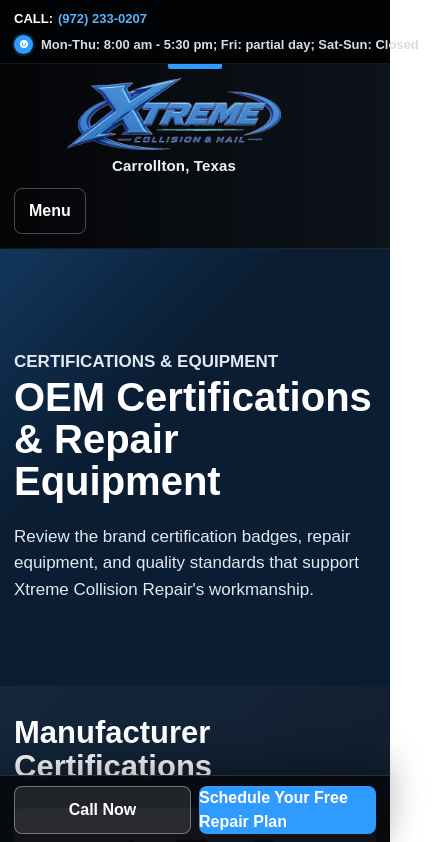
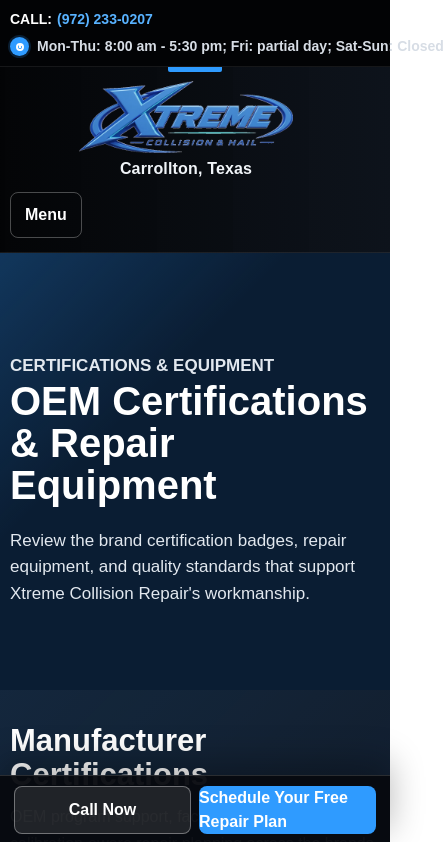
Before and after one commit to Clay7002/xtreme-site, a Next.js app: page /certifications in a window 390 px wide. Shown: the top 842 px of the page, 444 px wide, since content can reach past the window. Built offline with nearby package versions, Linux system fonts and the light colour scheme.

Commit message:
Sharpen logo rendering and trim gallery links

```diff
--- a/app/components.tsx
+++ b/app/components.tsx
@@ -142,8 +142,9 @@
             alt="Xtreme Collision & Hail"
             width={768}
             height={250}
+            sizes="(max-width: 760px) 190px, 270px"
             priority
-            unoptimized
+            quality={100}
           />
           <span className="brand-copy">
             <small>{siteInfo.city}, {siteInfo.region}</small>
@@ -168,7 +169,6 @@
             <div className="dropdown-menu">
               <Link href="/certifications">OEM Certifications</Link>
               <Link href="/our-facility">Shop Equipment</Link>
-              <Link href="/gallery">Work Gallery</Link>
             </div>
           </div>
           <Link href="/contact">Concierge Pick Up & Delivery</Link>
@@ -222,7 +222,8 @@
               alt="Xtreme Collision & Hail"
               width={768}
               height={250}
-              unoptimized
+              sizes="160px"
+              quality={100}
             />
             <span>
               <strong>{siteInfo.name}</strong>
@@ -365,6 +366,7 @@
     <section className="certification-strip" aria-label="OEM certification logos">
       <div className="container certification-heading">
         <h2>Manufacturer Certifications</h2>
+        <p>OEM program support, factory repair guidance, and calibration-aware repair planning across the brands we work on most.</p>
       </div>
       <div className="container certification-row">
         {certificationLogos.map((logo) => (
@@ -886,6 +888,7 @@
   return (
     <section className="section reviews-section" id="reviews">
       <div className="container">
+        <div className="reviews-block">
           <div className="review-summary">
             <p className="eyebrow">Featured Google reviews</p>
             <h2>What real customers say</h2>
@@ -909,6 +912,7 @@
                 <p>{review.context}</p>
               </article>
             ))}
+          </div>
         </div>
       </div>
     </section>
--- a/app/globals.css
+++ b/app/globals.css
@@ -61,7 +61,7 @@
 }
 
 .container {
-  width: min(1120px, calc(100% - 40px));
+  width: min(1280px, calc(100% - 24px));
   margin: 0 auto;
 }
 
@@ -74,17 +74,17 @@
 
 .top-contact-inner {
   display: flex;
-  min-height: 36px;
+  min-height: 40px;
   align-items: center;
   justify-content: space-between;
-  gap: 24px;
+  gap: 18px;
 }
 
 .top-contact-links {
   display: flex;
   flex-wrap: wrap;
   align-items: center;
-  gap: 28px;
+  gap: 22px;
 }
 
 .top-contact-item {
@@ -92,6 +92,7 @@
   align-items: center;
   gap: 8px;
   color: #d7dde5;
+  font-size: 14px;
   font-weight: 700;
   white-space: nowrap;
 }
@@ -207,21 +208,21 @@
 
 .header-inner {
   display: flex;
-  min-height: 118px;
+  min-height: 128px;
   align-items: center;
   justify-content: space-between;
-  gap: 28px;
+  gap: 22px;
 }
 
 .brand {
   display: inline-flex;
-  min-width: 286px;
+  min-width: 310px;
   align-items: center;
   gap: 12px;
 }
 
 .site-header .brand {
-  min-width: 320px;
+  min-width: 352px;
   flex-direction: column;
   align-items: center;
   gap: 6px;
@@ -233,12 +234,14 @@
   height: auto;
   flex: 0 0 auto;
   border-radius: 6px;
+  image-rendering: -webkit-optimize-contrast;
+  image-rendering: crisp-edges;
   object-fit: contain;
 }
 
 .site-header .brand-logo {
-  width: clamp(210px, 18vw, 290px);
-  max-height: 88px;
+  width: clamp(230px, 19vw, 320px);
+  max-height: 96px;
   border-radius: 0;
 }
 
@@ -284,7 +287,7 @@
 
 .site-header .brand small {
   color: #f0f4f8;
-  font-size: 15px;
+  font-size: 16px;
   font-weight: 800;
   letter-spacing: 0.01em;
   line-height: 1.05;
@@ -295,7 +298,7 @@
   flex: 1;
   align-items: center;
   justify-content: flex-end;
-  gap: clamp(18px, 2vw, 34px);
+  gap: clamp(16px, 1.8vw, 38px);
   color: #e5ebf1;
   font-size: 15px;
 }
@@ -404,9 +407,9 @@
 }
 
 .header-cta .button {
-  min-height: 44px;
+  min-height: 48px;
   border-radius: 3px;
-  padding: 14px 26px;
+  padding: 14px 28px;
   font-size: 13px;
   letter-spacing: 0.02em;
   text-transform: uppercase;
@@ -549,15 +552,15 @@
   z-index: 2;
   display: flex;
   min-height: 560px;
-  max-width: 1120px;
+  max-width: 1280px;
   flex-direction: column;
   justify-content: center;
-  padding: 64px 0;
+  padding: 72px 0;
 }
 
 .hero-content h1,
 .inner-hero h1 {
-  max-width: 720px;
+  max-width: 900px;
   margin: 0;
   font-size: 58px;
   font-weight: 900;
@@ -566,7 +569,7 @@
 
 .hero-subheadline,
 .inner-hero p {
-  max-width: 650px;
+  max-width: 760px;
   margin: 22px 0 0;
   color: #e2e8ef;
   font-size: 20px;
@@ -574,7 +577,7 @@
 }
 
 .hero-service-area {
-  max-width: 660px;
+  max-width: 760px;
   margin: 10px 0 0;
   color: #f5f8fb;
   font-size: 16px;
@@ -595,8 +598,8 @@
 .review-actions {
   display: flex;
   flex-wrap: wrap;
-  gap: 12px;
-  margin-top: 30px;
+  gap: 14px;
+  margin-top: 28px;
 }
 
 .hero-action-note,
@@ -618,8 +621,8 @@
 .hero-meta {
   display: flex;
   flex-wrap: wrap;
-  gap: 10px;
-  margin-top: 32px;
+  gap: 12px;
+  margin-top: 28px;
 }
 
 .hero-meta span {
@@ -635,8 +638,8 @@
   display: flex;
   flex-wrap: wrap;
   align-items: center;
-  gap: 10px 12px;
-  margin-top: 18px;
+  gap: 12px 14px;
+  margin-top: 16px;
 }
 
 .hero-review-badge {
@@ -880,14 +883,13 @@
 
 .certification-heading {
   display: grid;
-  grid-template-columns: 1fr;
-  gap: 12px;
+  grid-template-columns: minmax(0, 1.1fr) minmax(280px, 0.9fr);
+  gap: 28px;
   align-items: end;
-  padding: 30px 0 24px;
+  padding: 34px 0 22px;
 }
 
 .certification-heading h2 {
-  max-width: 760px;
   margin: 0;
   color: var(--white);
   font-size: 30px;
@@ -898,22 +900,23 @@
 .certification-heading > p {
   margin: 0;
   color: #c7d2dd;
+  max-width: 560px;
   line-height: 1.65;
 }
 
 .certification-row {
   display: grid;
-  grid-template-columns: repeat(7, 1fr);
-  gap: 12px;
+  grid-template-columns: repeat(7, minmax(0, 1fr));
+  gap: 10px;
   padding: 0 0 34px;
 }
 
 .certification-logo-card {
   display: grid;
-  min-height: 126px;
+  min-height: 138px;
   align-content: center;
   justify-items: center;
-  gap: 12px;
+  gap: 10px;
   overflow: hidden;
   border: 1px solid rgba(201, 209, 219, 0.56);
   border-radius: 8px;
@@ -932,8 +935,8 @@
 .certification-logo-card img {
   display: block;
   width: 100%;
-  max-width: 156px;
-  max-height: 68px;
+  max-width: 172px;
+  max-height: 76px;
   object-fit: contain;
 }
 
@@ -984,7 +987,7 @@
 }
 
 .section {
-  padding: 86px 0;
+  padding: 72px 0;
   background: var(--white);
 }
 
@@ -1004,8 +1007,8 @@
 }
 
 .section-intro {
-  max-width: 760px;
-  margin-bottom: 34px;
+  max-width: 920px;
+  margin-bottom: 28px;
 }
 
 .section-intro-center {
@@ -1052,7 +1055,7 @@
 .location-layout {
   display: grid;
   grid-template-columns: 0.92fr 1.08fr;
-  gap: 48px;
+  gap: 60px;
   align-items: center;
 }
 
@@ -1255,7 +1258,7 @@
   display: grid;
   grid-template-columns: 1.05fr 0.95fr;
   align-items: center;
-  gap: 46px;
+  gap: 60px;
 }
 
 .split-section-light {
@@ -1478,14 +1481,15 @@
 
 .reviews-block {
   display: grid;
-  grid-template-columns: 0.95fr 1.25fr;
-  gap: 34px;
+  grid-template-columns: minmax(320px, 0.92fr) minmax(0, 1.28fr);
+  gap: 36px;
   align-items: start;
 }
 
 .review-summary {
   position: sticky;
   top: 118px;
+  max-width: 520px;
 }
 
 .review-summary h2 {
@@ -1507,16 +1511,16 @@
 
 .review-carousel {
   display: grid;
-  grid-auto-columns: minmax(280px, 1fr);
+  grid-auto-columns: minmax(340px, 1fr);
   grid-auto-flow: column;
-  gap: 16px;
+  gap: 18px;
   overflow-x: auto;
   padding-bottom: 8px;
   scroll-snap-type: x proximity;
 }
 
 .review-card {
-  padding: 22px;
+  padding: 24px;
   scroll-snap-align: start;
 }
 
@@ -2023,13 +2027,13 @@
 .footer {
   background: #0d1218;
   color: #e7edf3;
-  padding: 64px 0 28px;
+  padding: 72px 0 30px;
 }
 
 .footer-grid {
   display: grid;
-  grid-template-columns: 1.35fr 0.9fr 0.75fr 0.95fr;
-  gap: 32px;
+  grid-template-columns: 1.3fr 0.95fr 0.8fr 1fr;
+  gap: 40px;
 }
 
 .footer p {
@@ -2053,8 +2057,8 @@
 
 .footer-started {
   display: grid;
-  gap: 10px;
-  margin-top: 24px;
+  gap: 12px;
+  margin-top: 20px;
 }
 
 .footer-started a {
@@ -2067,20 +2071,20 @@
 }
 
 .footer-brand {
-  margin-bottom: 18px;
+  margin-bottom: 14px;
 }
 
 .footer-brand .brand-logo {
-  width: 192px;
+  width: 208px;
 }
 
 .footer-map-row {
   display: grid;
   grid-template-columns: 1fr auto;
-  gap: 24px;
+  gap: 28px;
   align-items: end;
-  margin-top: 34px;
-  padding-top: 26px;
+  margin-top: 28px;
+  padding-top: 22px;
   border-top: 1px solid rgba(255, 255, 255, 0.12);
 }
 
@@ -2141,7 +2145,12 @@
   }
 
   .certification-row {
-    grid-template-columns: repeat(2, 1fr);
+    grid-template-columns: repeat(2, minmax(0, 1fr));
+  }
+
+  .certification-heading {
+    grid-template-columns: 1fr;
+    gap: 12px;
   }
 
   .review-summary,
@@ -2149,6 +2158,10 @@
     position: static;
   }
 
+  .review-summary {
+    max-width: none;
+  }
+
   .hero-content h1,
   .inner-hero h1 {
     font-size: 48px;
@@ -2169,7 +2182,7 @@
   }
 
   .container {
-    width: min(100% - 28px, 1120px);
+    width: min(100% - 20px, 1280px);
   }
 
   .top-contact-inner {
@@ -2336,12 +2349,21 @@
     grid-template-columns: 1fr;
   }
 
+  .footer {
+    padding: 58px 0 26px;
+  }
+
+  .footer-map-row {
+    margin-top: 22px;
+    padding-top: 18px;
+  }
+
   .trust-badge {
     min-height: 58px;
   }
 
   .section {
-    padding: 58px 0;
+    padding: 54px 0;
   }
 
   .section-intro h2,
@@ -2397,7 +2419,7 @@
   }
 
   .review-carousel {
-    grid-auto-columns: 86%;
+    grid-auto-columns: minmax(280px, 86%);
   }
 
   .estimate-form {
--- a/app/our-facility/page.tsx
+++ b/app/our-facility/page.tsx
@@ -31,12 +31,6 @@
     text: "Repair equipment used for vehicle setup, inspection, and post-repair checks.",
     image: "/gallery/work/facility-alignment-rack.webp",
     alt: "Truck on an alignment rack inside a collision repair facility",
-  },
-  {
-    title: "Finished Vehicle Gallery",
-    text: "Feature delivery photos and before-and-after repair examples from real Xtreme work.",
-    image: "/gallery/work/gmc-front-after.webp",
-    alt: "Finished GMC front-end repair photographed at Xtreme Collision Repair",
   },
 ];
 
--- a/app/site-data.ts
+++ b/app/site-data.ts
@@ -84,7 +84,6 @@
   { label: "Services", href: "/services" },
   { label: "Repair Process", href: "/repair-process" },
   { label: "Reviews", href: "/reviews" },
-  { label: "Gallery", href: "/gallery" },
   { label: "Our Facility", href: "/our-facility" },
   { label: "Certifications & Equipment", href: "/certifications" },
   { label: "Resources", href: "/resources" },
```
Lines whose indentation alone changed are shown as unchanged.
